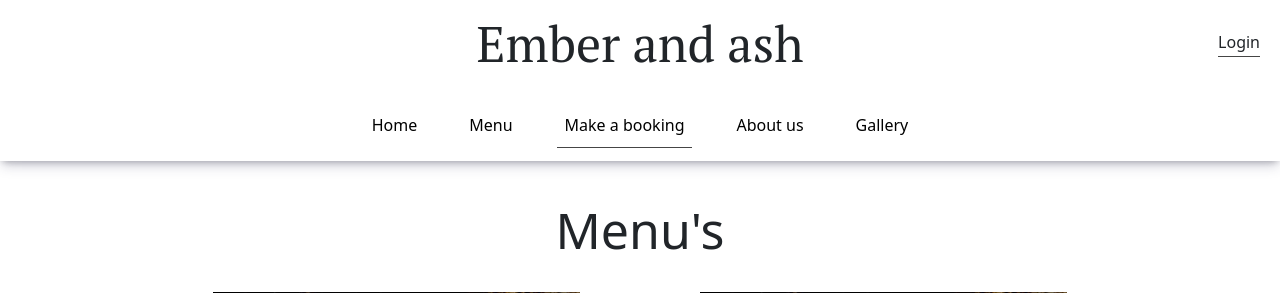
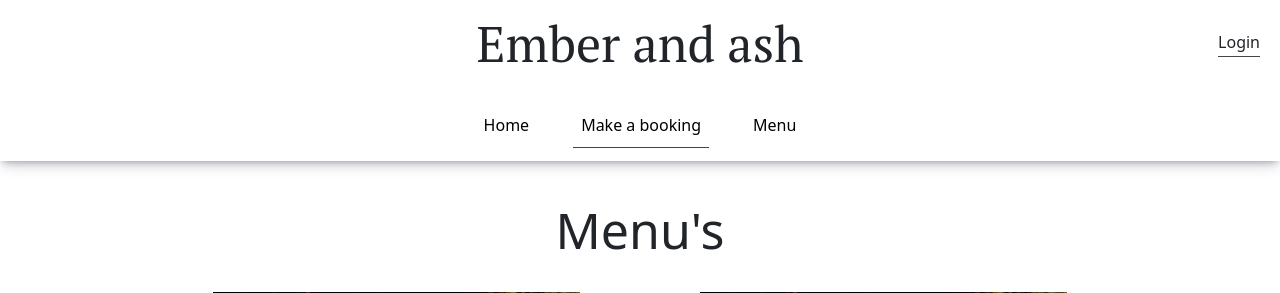
Before and after one commit to JamesBracken/Ember-Ash, a Django app: page /menu/ in a window 1280 px wide. Shown: the top 293 px of the page. Run offline with Django 4.2, Linux system fonts and the light colour scheme; parts of the project's set-up code (start-up, migrations or seed data) failed here and were passed over; some libraries are stand-ins or nearby versions.

Commit message:
Del: gallery and about us links

```diff
--- a/templates/base.html
+++ b/templates/base.html
@@ -73,9 +73,6 @@
                 <a class="nav-link active" aria-current="page" href="{% url 'home_urls' %}">Home</a>
               </li>
               <li class="nav-item">
-                <a class="nav-link active" aria-current="page" href="{% url 'menu' %}">Menu</a>
-              </li>
-              <li class="nav-item">
                 <a class="nav-link nav-link-cta active" aria-current="page"
                 {% comment %} Adding in if check to see if user is logged in {% endcomment %}
                 {% if user.is_authenticated %}
@@ -88,10 +85,7 @@
                 >Make a booking</a>
               </li>
               <li class="nav-item">
-                <a class="nav-link active" aria-current="page" href="#">About us</a>
-              </li>
-              <li class="nav-item">
-                <a class="nav-link active" aria-current="page" href="#">Gallery</a>
+                <a class="nav-link active" aria-current="page" href="{% url 'menu' %}">Menu</a>
               </li>
             </ul>
           </div>
```
